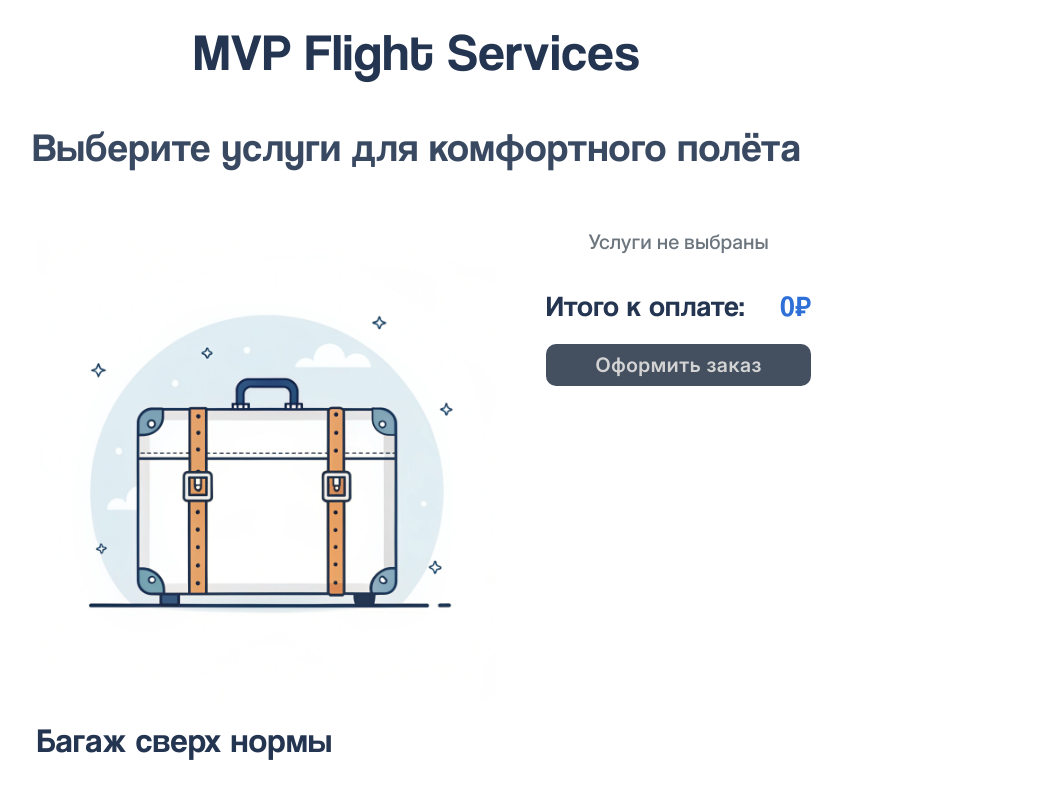
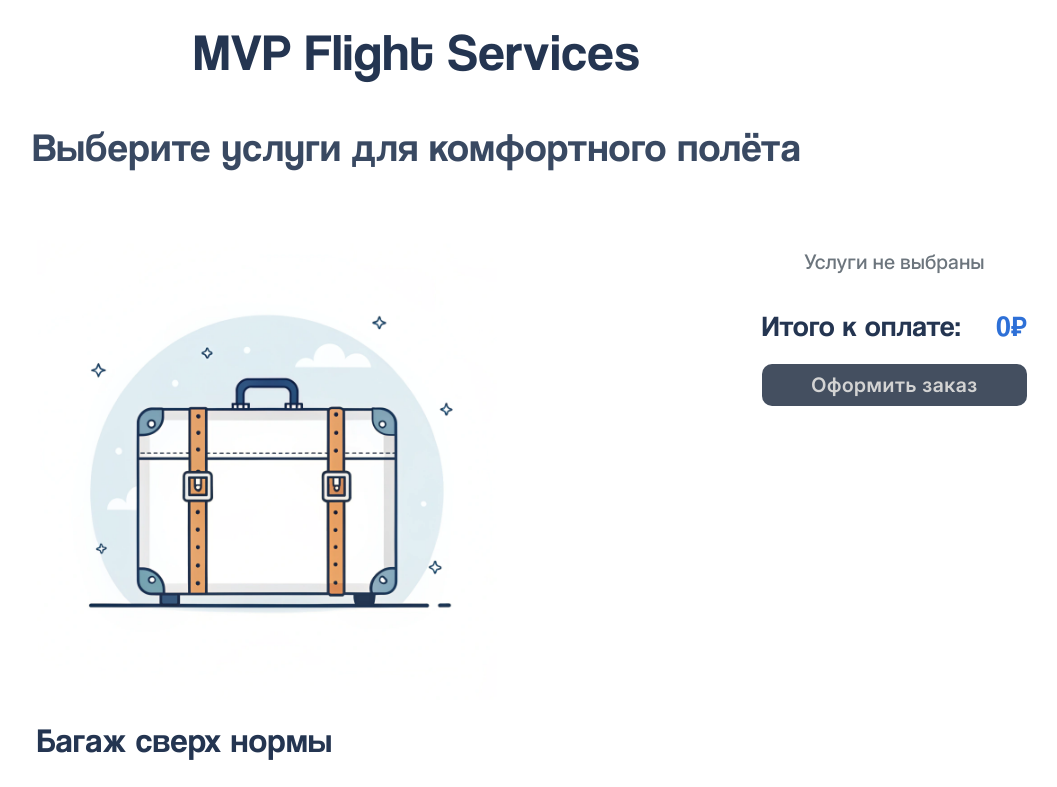
Before and after one commit to DanriWeb/flight-services, a React (Vite) app: page / in a window 1280 px wide. Shown: the top 787 px of the page, without its empty margins (223-1280 px from the left). Built offline with nearby package versions, Linux system fonts and the light colour scheme; the HTML template or start-up script is replaced by a standard one.

Commit message:
style(styles): :lipstick: обновить позиционирование компонента Cart, closes #2
- теперь точно закрыт вопрос с коммитом 00436548d18d881d15596c969b31bb59c26cdc82

```diff
--- a/src/App.css
+++ b/src/App.css
@@ -1,4 +1,5 @@
 .app {
+  width: 100%;
   max-width: 1800px;
   min-width: 300px;
 }
@@ -60,11 +61,6 @@
     padding: 0 20px;
   }
 
-  .app__main-services-container {
-    /* Создаём новый containing block для position: fixed элементов */
-    transform: translateZ(0);
-  }
-
   .app__main-title {
     font-size: 40px;
   }
--- a/src/components/Cart.css
+++ b/src/components/Cart.css
@@ -106,10 +106,10 @@
 @media (min-width: 1024px) {
   .cart {
     justify-content: flex-start;
-    position: fixed;
-    margin-top: 40px;
-    top: 0;
-    right: 0;
+    align-self: flex-start;
+    position: sticky;
+    top: 20px;
+    margin-top: 60px;
     width: 300px;
     height: auto;
     padding: 20px 10px 20px 25px;
@@ -153,6 +153,7 @@
 @media (min-width: 1440px) {
   .cart {
     width: 400px;
+    flex-shrink: 0;
     padding: 20px 10px 20px 25px;
   }
 }
--- a/src/components/ServiceList.css
+++ b/src/components/ServiceList.css
@@ -31,16 +31,9 @@
 }
 
 @media (min-width: 1024px) {
-  .service-list {
-    margin-right: 300px;
-  }
 }
 
 @media (min-width: 1440px) {
-  .service-list {
-    margin-right: 400px;
-  }
-
   .service-list__services-container {
     display: grid;
     grid-template-columns: repeat(2, 1fr);
--- a/src/index.css
+++ b/src/index.css
@@ -36,11 +36,16 @@
   box-sizing: border-box;
 }
 
-html,
+html {
+  width: 100%;
+  min-width: 300px;
+  overflow-x: hidden;
+  overflow-y: auto;
+}
+
 body {
   width: 100%;
   min-width: 300px;
-  overflow-x: hidden;
   min-height: 100vh;
 }
 
```
